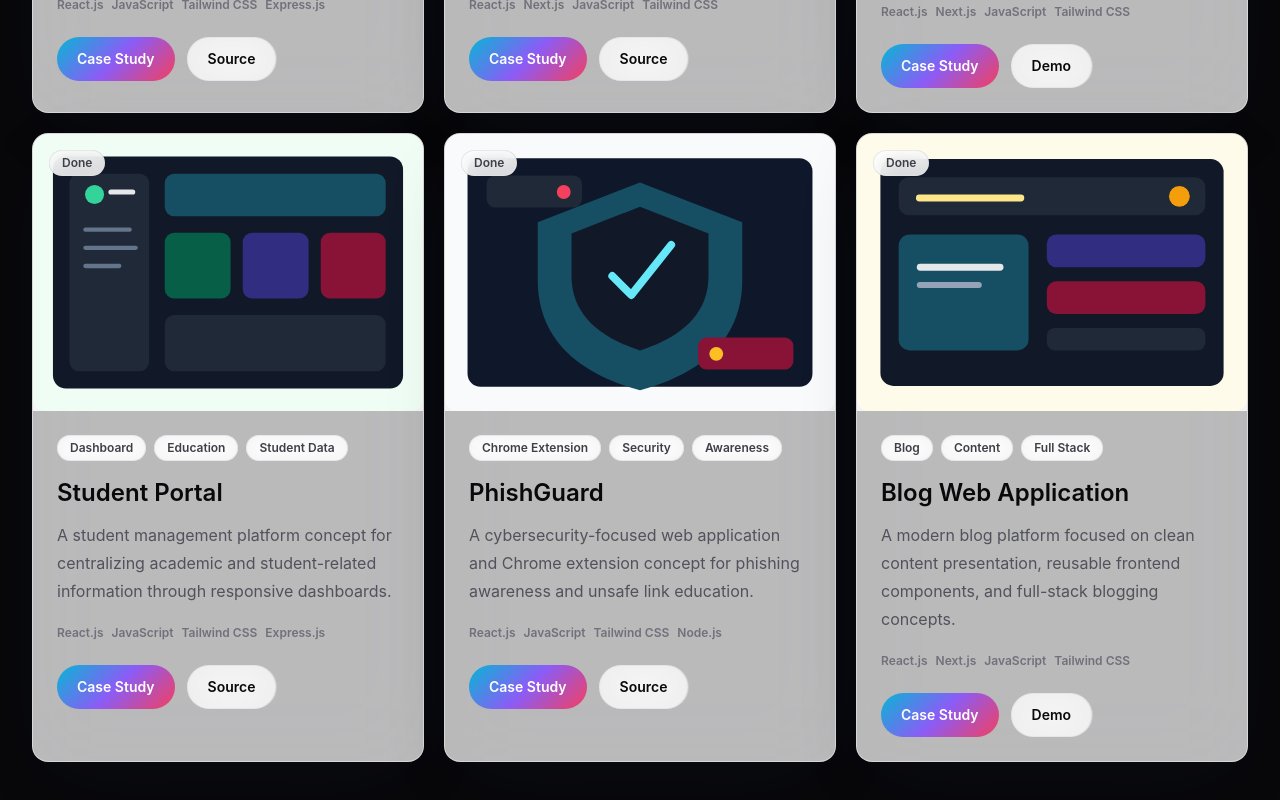
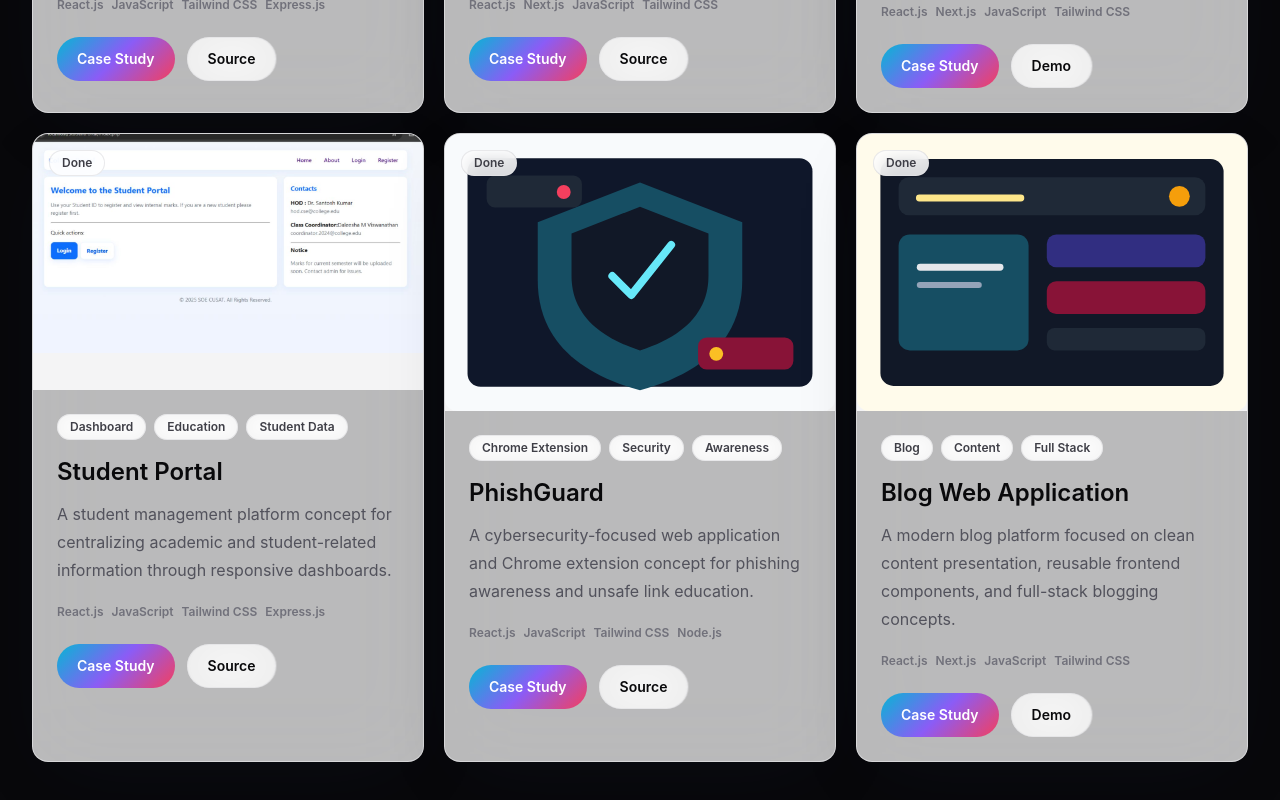
Before and after one commit to Ramzin007/Portfolio, a Next.js app: page / in a window 1280 px wide. Shown: the part 5366-6166 px from the top of the page. Built offline with nearby package versions, Linux system fonts and the light colour scheme.

Commit message:
Add Student Portal screenshot

```diff
--- a/src/data/portfolio.ts
+++ b/src/data/portfolio.ts
@@ -234,7 +234,7 @@ export const projects: Project[] = [
     status: "Done",
     featured: false,
     category: "Dashboard",
-    thumbnail: "/images/project-student.svg",
+    thumbnail: "/images/projects/student-portal/student-portal-home.jpg",
     description:
       "A student management platform concept for centralizing academic and student-related information through responsive dashboards.",
     tech: ["React.js", "JavaScript", "Tailwind CSS", "Express.js", "SQL", "REST APIs"],
@@ -253,7 +253,10 @@ export const projects: Project[] = [
       "Reusable dashboard components and predictable grid layouts for consistent rendering across screen sizes.",
     github: "https://github.com/muhammedma-2006/StudentPortal",
     demo: "",
-    screenshots: ["/images/project-student.svg", "/images/project-bloodlink.svg"],
+    screenshots: [
+      "/images/projects/student-portal/student-portal-home.jpg",
+      "/images/project-student.svg",
+    ],
   },
   {
     id: "phishguard",
```
Also changed, not shown: public/images/projects/student-portal/student-portal-home.jpg (added).
